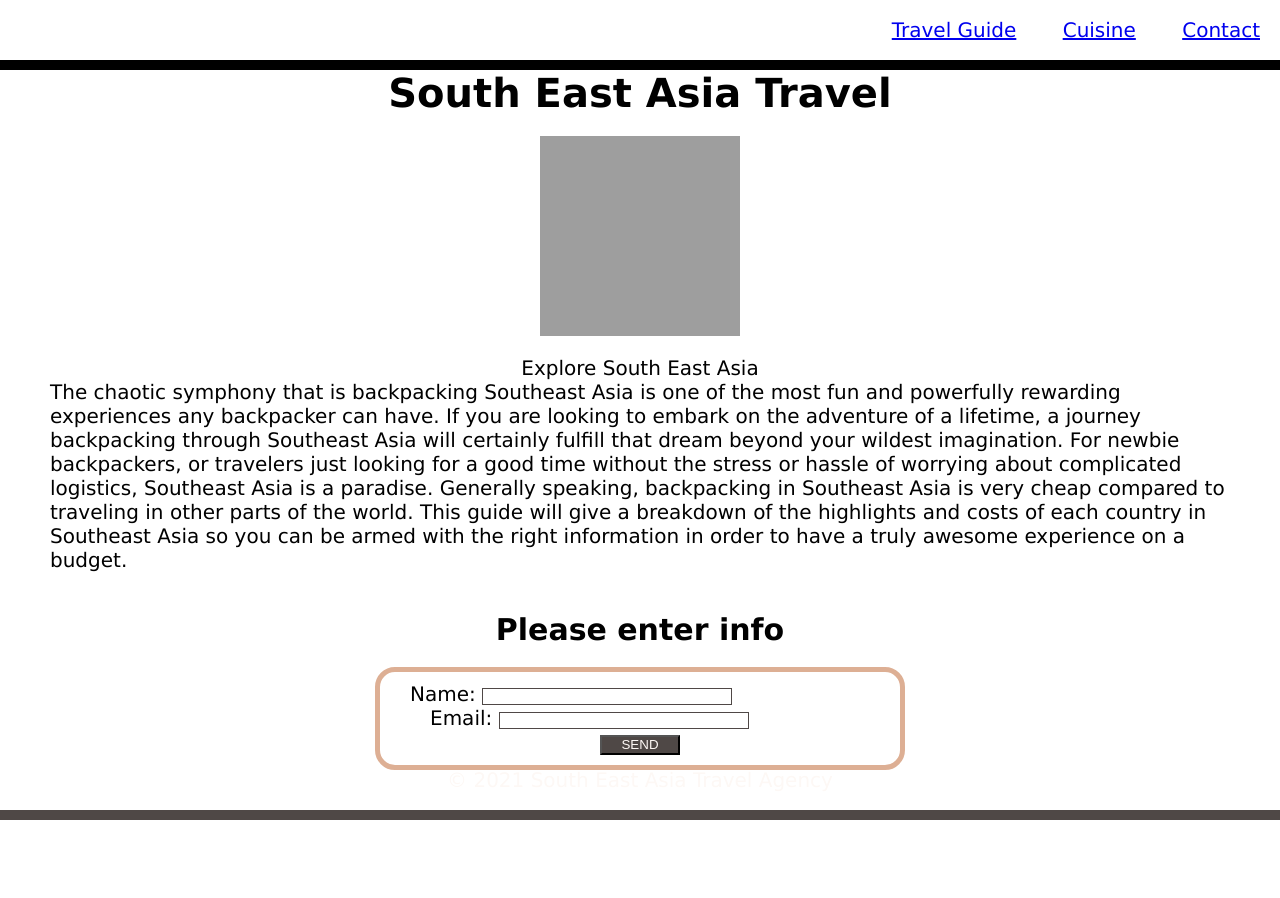
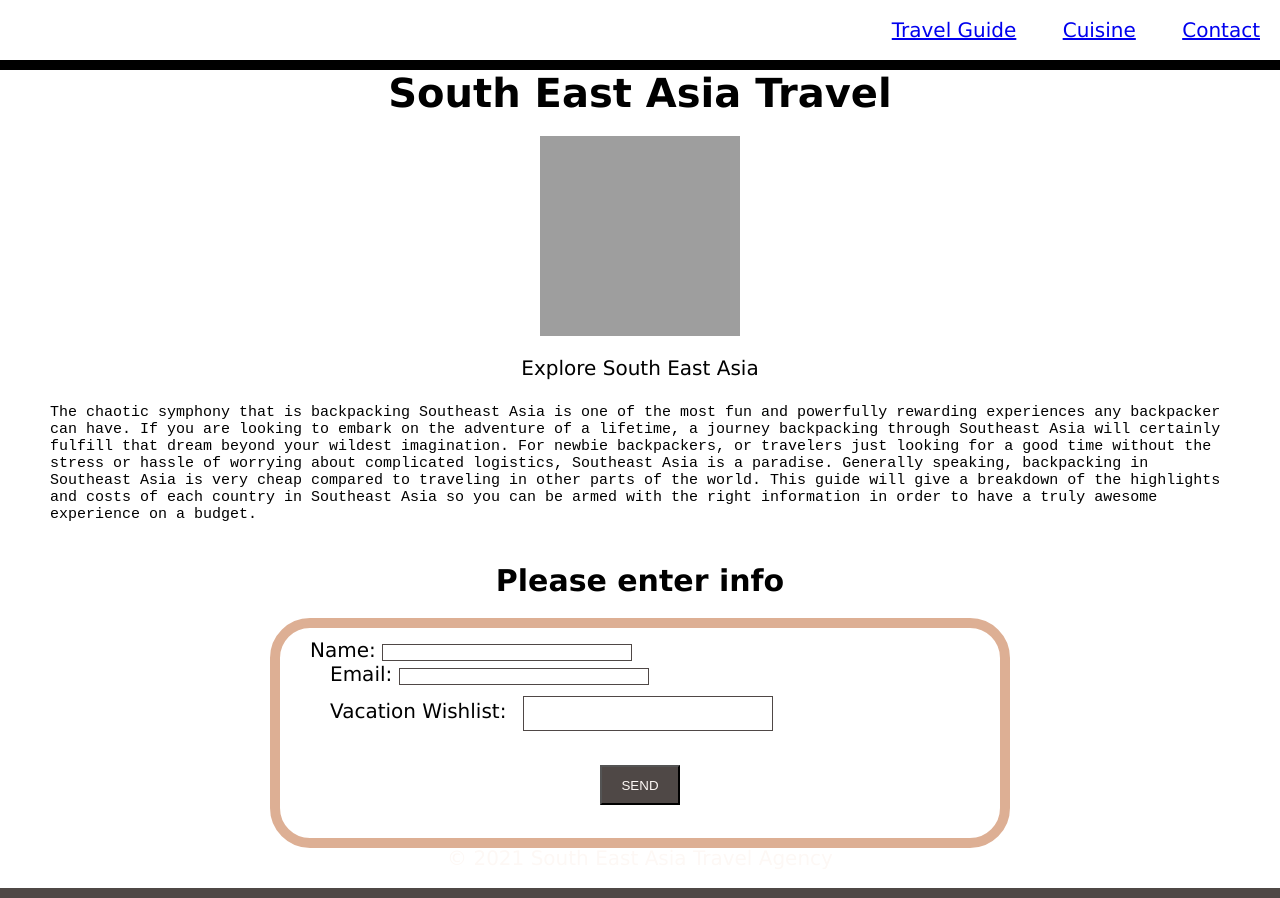
Before and after one commit to Jbarcial25/01-mini-project, a plain HTML site: page index.html in a window 1280 px wide. Before the commit the page ends 820 px from the top, so only its background shows below. Drawn offline with Linux system fonts and the light colour scheme; grey boxes are pictures that could not be loaded.

Commit message:
Border Added

```diff
--- a/index.html
+++ b/index.html
@@ -21,10 +21,15 @@
 
     <main>
         <h1 class ="text-center">South East Asia Travel</h1>
+
+
         <figure>
             <img src="https://lp-cms-production.imgix.net/2020-09/shutterstockRF_202588051.jpg" alt="South East Asia">
             <figcaption class="text-center">Explore South East Asia</figcaption>
-            <p>The chaotic symphony that is backpacking Southeast Asia is one of the most fun and powerfully rewarding experiences any backpacker can have. If you are looking to embark on the adventure of a lifetime, a journey backpacking through Southeast Asia will certainly fulfill that dream beyond your wildest imagination.
+
+            <br>
+
+            <p id="paragraph">The chaotic symphony that is backpacking Southeast Asia is one of the most fun and powerfully rewarding experiences any backpacker can have. If you are looking to embark on the adventure of a lifetime, a journey backpacking through Southeast Asia will certainly fulfill that dream beyond your wildest imagination.
                 For newbie backpackers, or travelers just looking for a good time without the stress or hassle of worrying about complicated logistics, Southeast Asia is a paradise.
                 Generally speaking, backpacking in Southeast Asia is very cheap compared to traveling in other parts of the world. This guide will give a breakdown of the highlights and costs of each country in Southeast Asia so you can be armed with the right information in order to have a truly awesome experience on a budget.
             </p>
@@ -43,9 +48,16 @@
                     <li>
                         <label for="email">Email:</label>
                         <input type="text" id="email" name="user-email">
+                        <br>
+                    </li>
+                    <li>
+                        <label for="dreamVacation"> Vacation Wishlist:</label>
+                        <input type="text" id="dreamvacation" name="dream-vacation">
                     </li>
                 </ul>
+
                 <div class = "text-center">
+                    <br>
                     <button type="submit">SEND</button>
                 </div>
             </form>
--- a/style.css
+++ b/style.css
@@ -60,15 +60,17 @@ li {
 form {
   /* Center the form on the page */
   margin: 0 auto;
-  width: 500px;
+  width: 700px;
+  height: 190px;
   padding: 10px;
-  border: 5px solid #DDAF94;
-  border-radius: 20px;
+  border: 10px solid #DDAF94;
+  border-radius: 40px;
 }
 
   button {
-    height: 20px;
+    height: 40px;
     width: 80px;
+    padding: 10px;
     background-color: #4F4846;
     color: #FDF8F5;
 }
@@ -93,3 +95,16 @@ textarea {
 .text-center {
   text-align: center;
 }
+
+#paragraph{
+font-size: 15px;
+font-family:monospace
+}
+
+#dreamvacation
+{
+  margin: 10px;
+  height: 35px;
+  width: 250px;
+
+}
```
